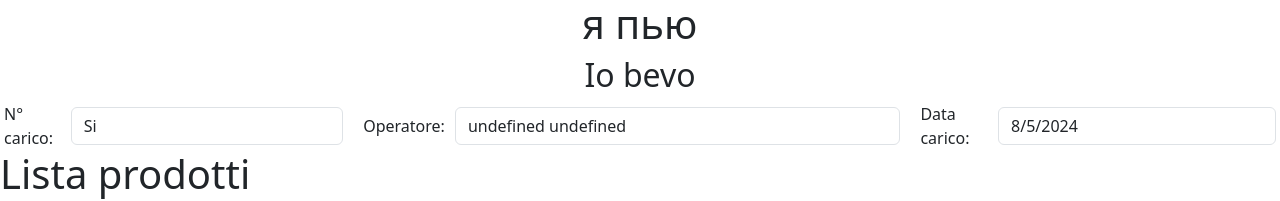
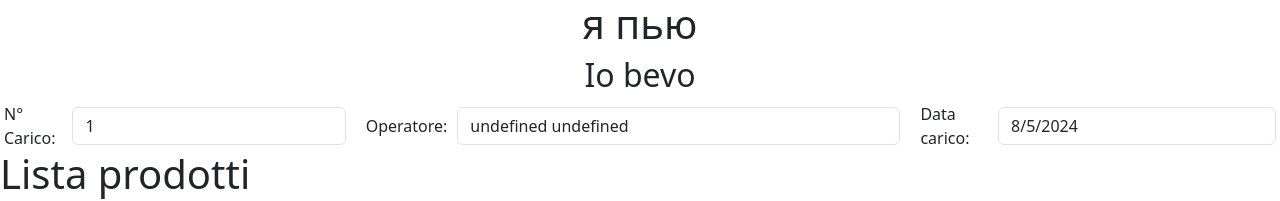
Before and after one commit to Vikappa/aipluswebinterface, a React (Vite) app: page /admin/carico in a window 1280 px wide. Shown: the top 201 px of the page. Built offline with nearby package versions, Linux system fonts and the light colour scheme; no server answers.

Commit message:
N° Carico request added

```diff
--- a/src/components/magazzino/CaricoWindow.jsx
+++ b/src/components/magazzino/CaricoWindow.jsx
@@ -8,6 +8,7 @@ import RowGuarnizioneCarico from "./subcomponents/RowGuarnizioneCarico";
 import RowTonicaBottleCarico from "./subcomponents/RowTonicaBottleCarico";
 import RowDeperibileCarico from "./subcomponents/RowDeperibileCarico";
 import { setNewItemCaricoType } from "../../redux/reducers/newItemCaricoReducer";
+import { Spinner } from "react-bootstrap";
 
 
 const CaricoWindow = function() {
@@ -18,6 +19,7 @@ const CaricoWindow = function() {
     const dataDiOggi = new Date();
     const dispatch = useDispatch();
     let note = useSelector(state => state.newCarico.carico.note)
+    const [nCarico, setNCarico] = useState(null);
 
 
     const handleSelectChange = (e) => {
@@ -48,8 +50,27 @@ const CaricoWindow = function() {
         dispatch(setCaricoNote(noteValue));
     }
 
+    const fetchNCarico = async () => {
+        try{
+            const response = await fetch('http://localhost:3001/carichi/getlastcarico', {
+                method: 'GET',
+                headers: {
+                    'Content-Type': 'application/json',
+                    'Authorization': 'Bearer '+ sessionStorage.getItem("token")
+                }
+            })
+            if(response.ok){
+                const data = await response.json()
+                console.log(data)
+                setNCarico(data)
+            }
+        } catch (error) {
+            console.error('Errore fetch numero carico', error);
+        }
 
+    }
     const fetchUser = async () => {
+        fetchNCarico()
         dispatch(fetchGinBrands())
         dispatch(fetchGinFlavours())
         try {
@@ -83,8 +104,8 @@ const CaricoWindow = function() {
         <div style={{ display: 'flex', justifyContent: 'center' }} className="full-width px-1" >
             <form style={{ display: 'flex', width: '100%', flexWrap: 'wrap', alignItems: 'center' }}>
                 <div style={{ display: 'flex', alignItems: 'center', marginRight: '20px' }}>
-                    <label htmlFor="inputncarico" style={{ marginRight: '10px' }}>N° carico:</label>
-                    <input type="text" name="inputncarico" id="inputncarico" className="form-control" value={user?"Si":"..."} readOnly/>
+                    <label htmlFor="inputncarico" style={{ marginRight: '10px' }}>N° Carico:</label>
+                    <input type="text" name="inputncarico" id="inputncarico" className="form-control" value={nCarico+1} readOnly/>
                 </div>
 
                 <div style={{ display: 'flex', alignItems: 'center', flex: '1', marginRight: '20px' }}>
```
